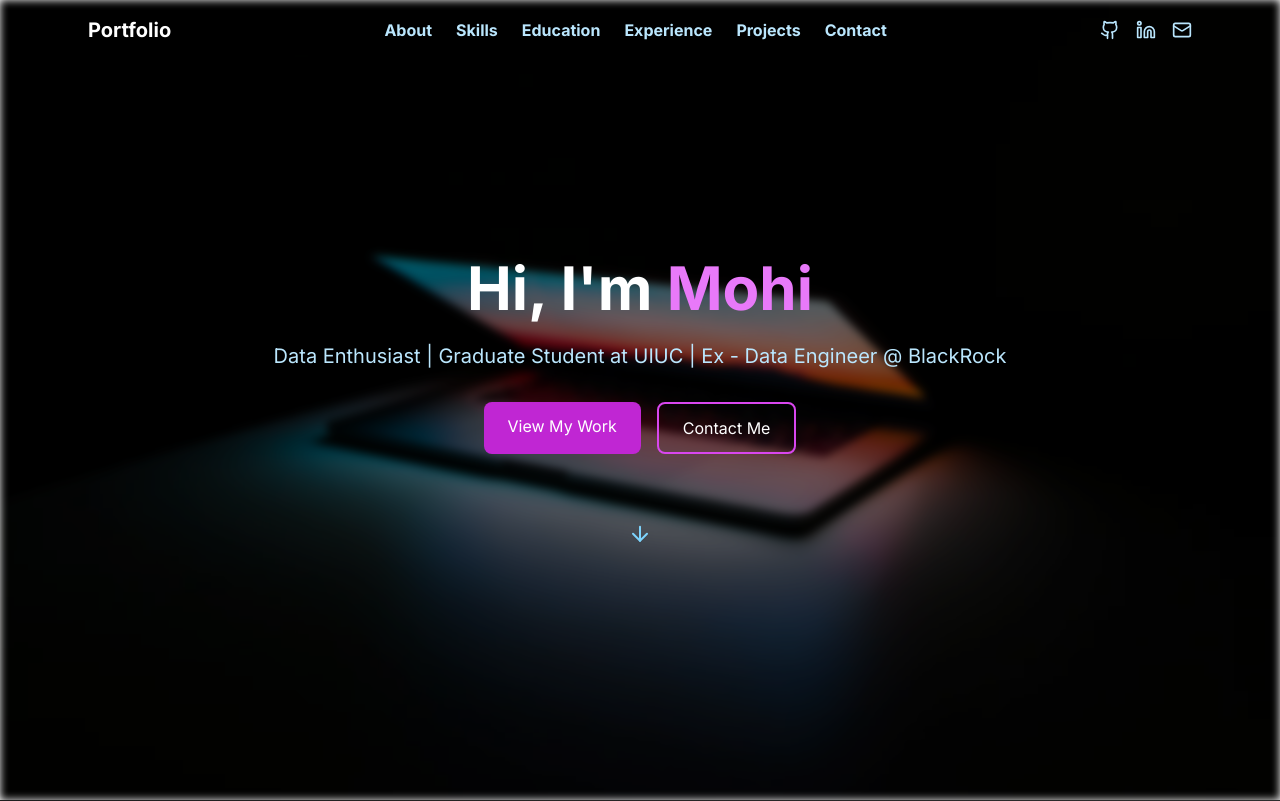
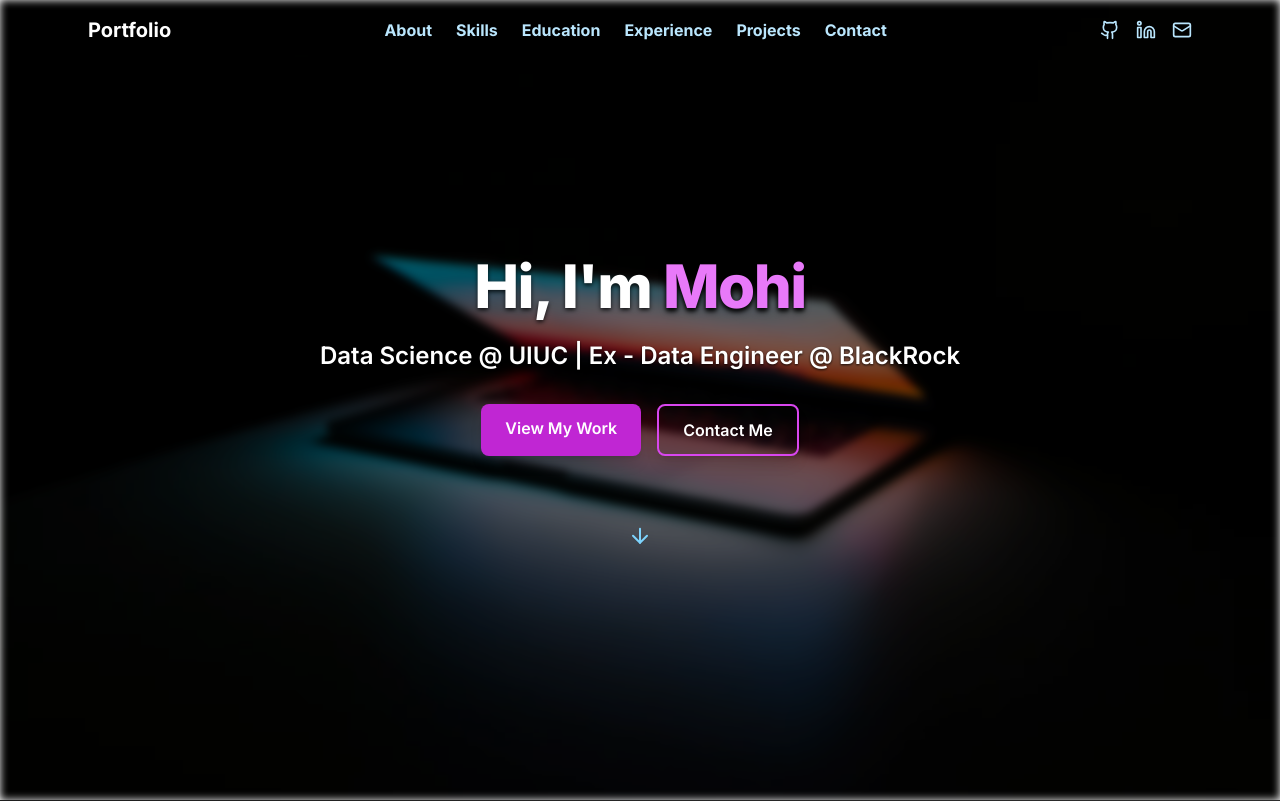
Before and after one commit to mohi-m/mohi-m.github.io, a React (Vite) app: page / in a window 1280 px wide. Shown: the top 801 px of the page. Built offline with nearby package versions, Linux system fonts and the light colour scheme.

Commit message:
Minor changes to Hero and About

```diff
--- a/src/components/About.tsx
+++ b/src/components/About.tsx
@@ -33,8 +33,9 @@ export function About() {
             <motion.p {...fadeInUp} className="text-xl text-primary-200 leading-relaxed text-center mb-8">
               I'm a <span className="font-semibold text-secondary-400">Data Engineer</span> with 3+ years of experience
               at
-              <span className="font-semibold text-secondary-400"> BlackRock</span>, now sharpening my skills in Data
-              Science through a Master's at <span className="font-semibold text-secondary-400">UIUC</span>.
+              <span className="font-semibold text-secondary-400"> BlackRock</span>, now sharpening my skills in{" "}
+              <span className="font-semibold text-secondary-400">Data Science </span>
+              through a Master's at <span className="font-semibold text-secondary-400">UIUC</span>.
             </motion.p>
           </motion.div>
 
--- a/src/components/Hero.tsx
+++ b/src/components/Hero.tsx
@@ -18,8 +18,8 @@ export function Hero() {
       {/* Main Content */}
       <div className="max-w-4xl mx-auto px-4 sm:px-6 text-center relative z-10 bg-dark-bg/0 p-8 rounded-lg">
         <motion.div initial={{ opacity: 0, y: 20 }} animate={{ opacity: 1, y: 0 }} transition={{ duration: 0.8 }}>
-          <h1 className="text-5xl sm:text-6xl font-bold text-light mb-6 ">
-            Hi, I'm <span className="text-secondary-400">Mohi</span>
+          <h1 className="text-5xl sm:text-6xl font-extrabold text-white mb-6 tracking-tight drop-shadow-[0_2px_2px_rgba(0,0,0,0.8)]">
+            Hi, I'm <span className="text-secondary-400 drop-shadow-[0_2px_2px_rgba(0,0,0,0.8)]">Mohi</span>
           </h1>
         </motion.div>
 
@@ -27,9 +27,9 @@ export function Hero() {
           initial={{ opacity: 0, y: 20 }}
           animate={{ opacity: 1, y: 0 }}
           transition={{ duration: 0.8, delay: 0.2 }}
-          className="text-xl text-primary-200 mb-8"
+          className="text-xl sm:text-2xl font-semibold text-white mb-8 drop-shadow-[0_1px_1px_rgba(0,0,0,0.8)]"
         >
-          Data Enthusiast | Graduate Student at UIUC | Ex - Data Engineer @ BlackRock
+          Data Science @ UIUC | Ex - Data Engineer @ BlackRock
         </motion.p>
 
         <motion.div
@@ -42,7 +42,7 @@ export function Hero() {
             whileHover={{ scale: 1.05 }}
             whileTap={{ scale: 0.95 }}
             href="#projects"
-            className="px-6 py-3 bg-secondary-600 text-light rounded-lg hover:bg-secondary-700 transition-colors"
+            className="px-6 py-3 bg-secondary-600 text-white font-semibold rounded-lg hover:bg-secondary-700 transition-colors shadow-lg"
           >
             View My Work
           </motion.a>
@@ -50,7 +50,7 @@ export function Hero() {
             whileHover={{ scale: 1.05 }}
             whileTap={{ scale: 0.95 }}
             href="#contact"
-            className="px-6 py-3 border-2 border-secondary-500 text-light rounded-lg hover:bg-secondary-500/10 transition-colors"
+            className="px-6 py-3 border-2 border-secondary-500 text-white font-semibold rounded-lg hover:bg-secondary-500/10 transition-colors shadow-lg"
           >
             Contact Me
           </motion.a>
```
